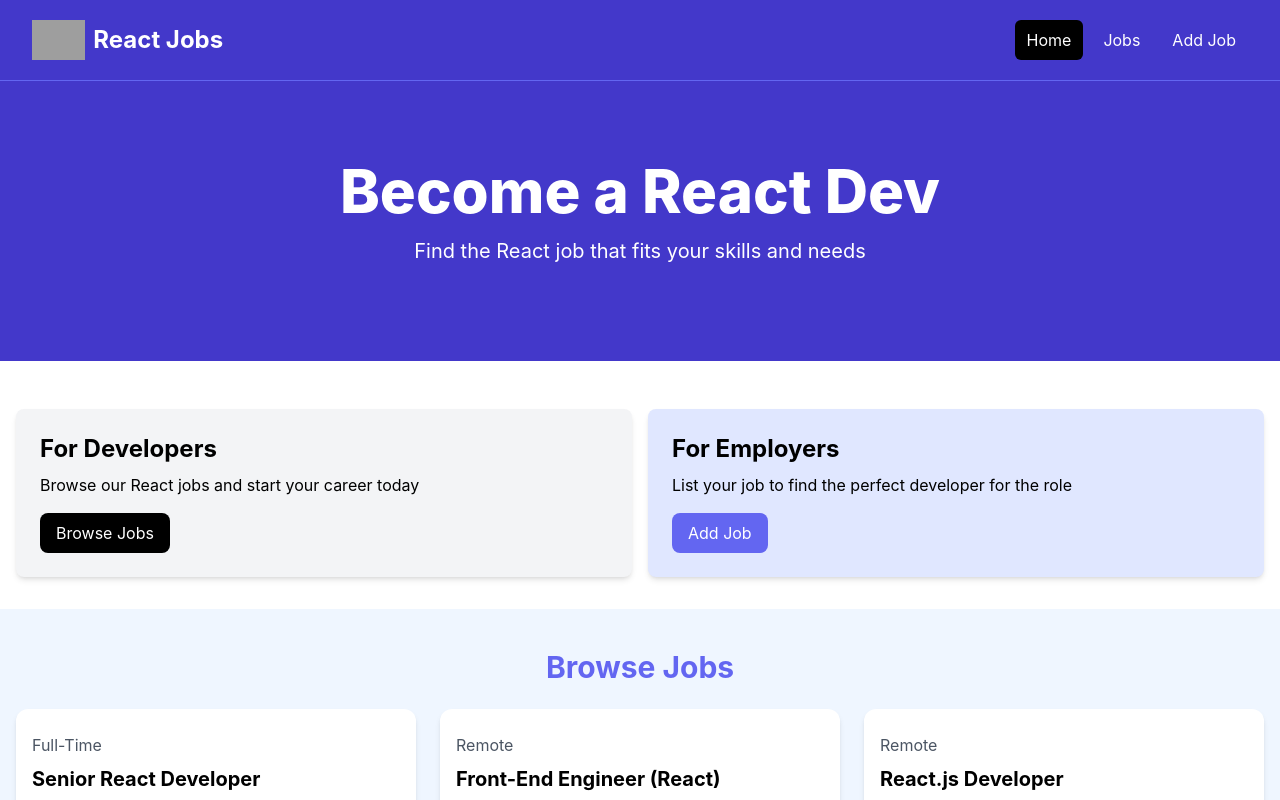
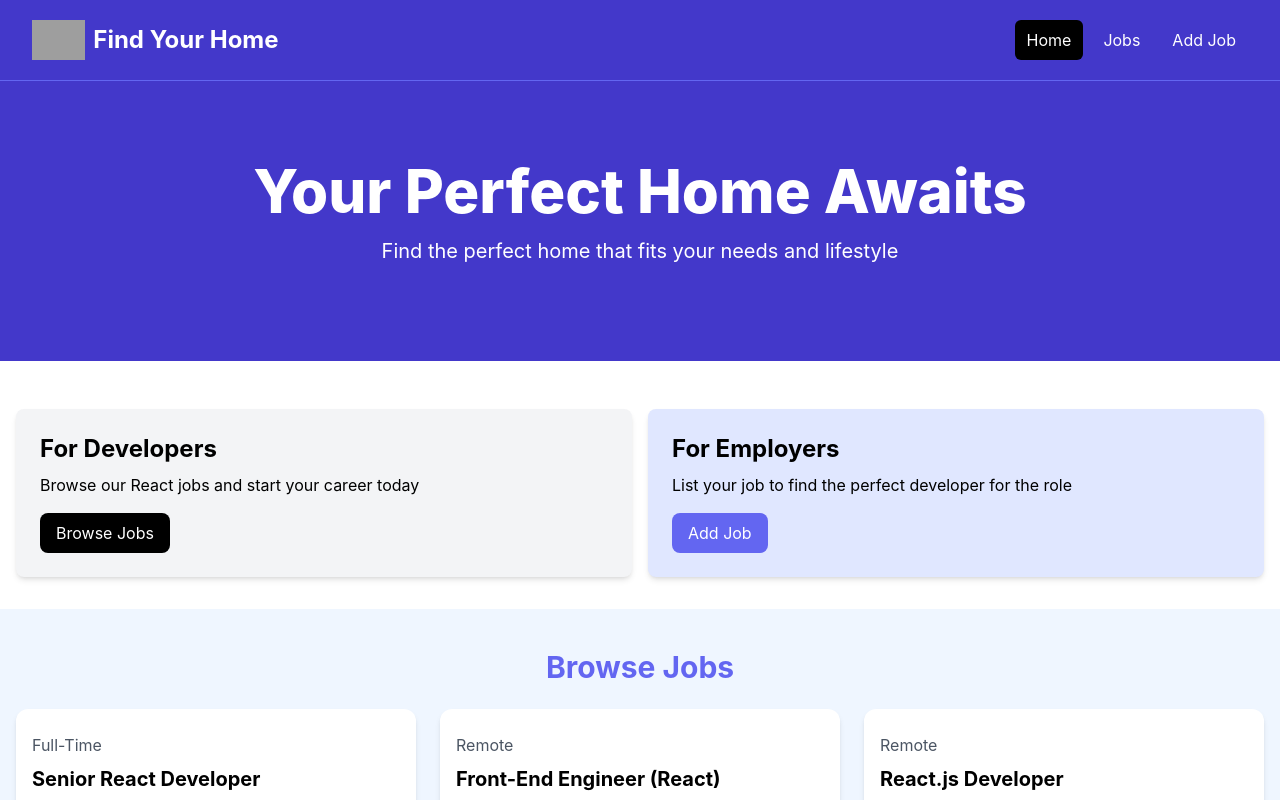
Before and after one commit to masindes/User, a React (Vite) app: page / in a window 1280 px wide. Shown: the top 800 px of the page. Built offline with nearby package versions, Linux system fonts and the light colour scheme; grey boxes are pictures that could not be loaded.

Commit message:
initial commit

```diff
--- a/src/App.jsx
+++ b/src/App.jsx
@@ -1,45 +1,19 @@
-import React from "react";
+import Navbar from "./components/Navbar";
 
 const App = () => {
   return (
     <>
-      <nav className="bg-indigo-700 border-b border-indigo-500">
-        <div className="mx-auto max-w-7xl px-2 sm:px-6 lg:px-8">
-          <div className="flex h-20 items-center justify-between">
-            <div className="flex flex-1 items-center justify-center md:items-stretch md:justify-start">
-              {/* Logo */}
-              <a className="flex flex-shrink-0 items-center mr-4" href="/index.html">
-                <img className="h-10 w-auto" src="images/logo.png" alt="React Jobs" />
-                <span className="hidden md:block text-white text-2xl font-bold ml-2">
-                  React Jobs
-                </span>
-              </a>
-              <div className="md:ml-auto">
-                <div className="flex space-x-2">
-                  <a href="/index.html" className="text-white bg-black hover:bg-gray-900 hover:text-white rounded-md px-3 py-2">
-                    Home
-                  </a>
-                  <a href="/jobs.html" className="text-white hover:bg-gray-900 hover:text-white rounded-md px-3 py-2">
-                    Jobs
-                  </a>
-                  <a href="/add-job.html" className="text-white hover:bg-gray-900 hover:text-white rounded-md px-3 py-2">
-                    Add Job
-                  </a>
-                </div>
-              </div>
-            </div>
-          </div>
-        </div>
-      </nav>
+    <Navbar />
+
 
       {/* Hero */}
       <section className="bg-indigo-700 py-20 mb-4">
         <div className="max-w-7xl mx-auto px-4 sm:px-6 lg:px-8 flex flex-col items-center">
           <div className="text-center">
             <h1 className="text-4xl font-extrabold text-white sm:text-5xl md:text-6xl">
-              Become a React Dev
+            Your Perfect Home Awaits
             </h1>
-            <p className="my-4 text-xl text-white">Find the React job that fits your skills and needs</p>
+            <p className="my-4 text-xl text-white">Find the perfect home that fits your needs and lifestyle</p>
           </div>
         </div>
       </section>
--- /dev/null
+++ b/src/components/Navbar.jsx
@@ -0,0 +1,36 @@
+
+
+const Navbar = () => {
+  return (
+    <nav className="bg-indigo-700 border-b border-indigo-500">
+        <div className="mx-auto max-w-7xl px-2 sm:px-6 lg:px-8">
+          <div className="flex h-20 items-center justify-between">
+            <div className="flex flex-1 items-center justify-center md:items-stretch md:justify-start">
+              {/* Logo */}
+              <a className="flex flex-shrink-0 items-center mr-4" href="/index.html">
+                <img className="h-10 w-auto" src="images/logo.png" alt="React Jobs" />
+                <span className="hidden md:block text-white text-2xl font-bold ml-2">
+                Find Your Home
+                </span>
+              </a>
+              <div className="md:ml-auto">
+                <div className="flex space-x-2">
+                  <a href="/index.html" className="text-white bg-black hover:bg-gray-900 hover:text-white rounded-md px-3 py-2">
+                    Home
+                  </a>
+                  <a href="/jobs.html" className="text-white hover:bg-gray-900 hover:text-white rounded-md px-3 py-2">
+                    Jobs
+                  </a>
+                  <a href="/add-job.html" className="text-white hover:bg-gray-900 hover:text-white rounded-md px-3 py-2">
+                    Add Job
+                  </a>
+                </div>
+              </div>
+            </div>
+          </div>
+        </div>
+      </nav>
+  );
+};
+
+export default Navbar
--- a/src/main.jsx
+++ b/src/main.jsx
@@ -1,7 +1,7 @@
 import { StrictMode } from "react";
 import { createRoot } from "react-dom/client";
 import "./index.css";
-import App from "./App"; // Correct import (no need for .jsx)
+import App from "./App";
 
 const root = document.getElementById("root");
 if (root) {
```
